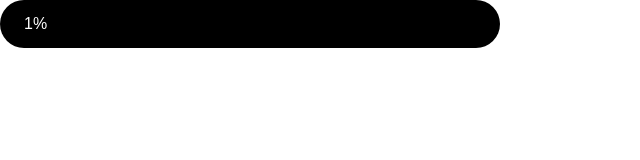
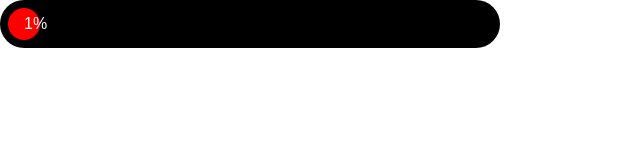
Before and after one commit to Joomipoll/progressbar, a plain HTML site: page index.html in a window 1280 px wide. Shown: the full height of the page, 0-640 px from the left. Drawn offline with Linux system fonts and the light colour scheme.

Commit message:
Update style.css

```diff
--- a/style.css
+++ b/style.css
@@ -5,7 +5,7 @@
 :root {
 	--bgclr: #000;
 	--bgstart: rgba(100, 0, 0, 0.100);
-	--bgfinish: rgba(255, 0, 0, 0);
+	--bgfinish: rgba(255, 0, 0, 255);
 	--duration: 3s;
 }
 
```
